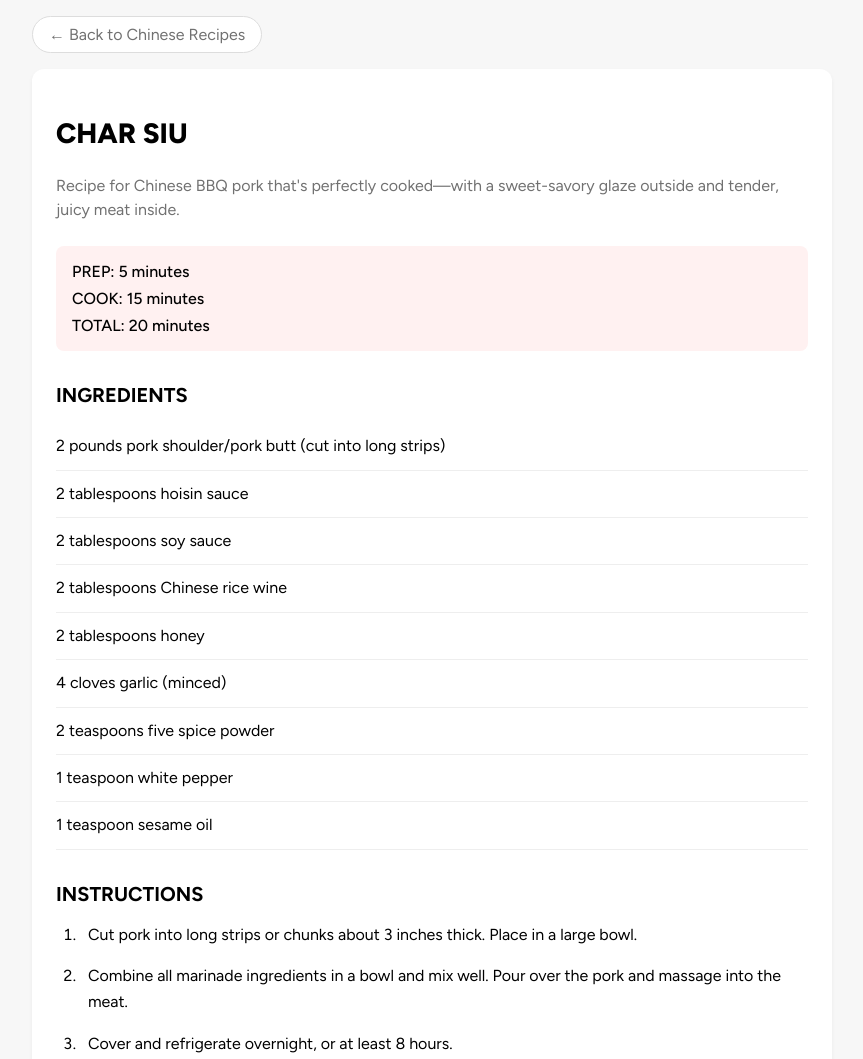
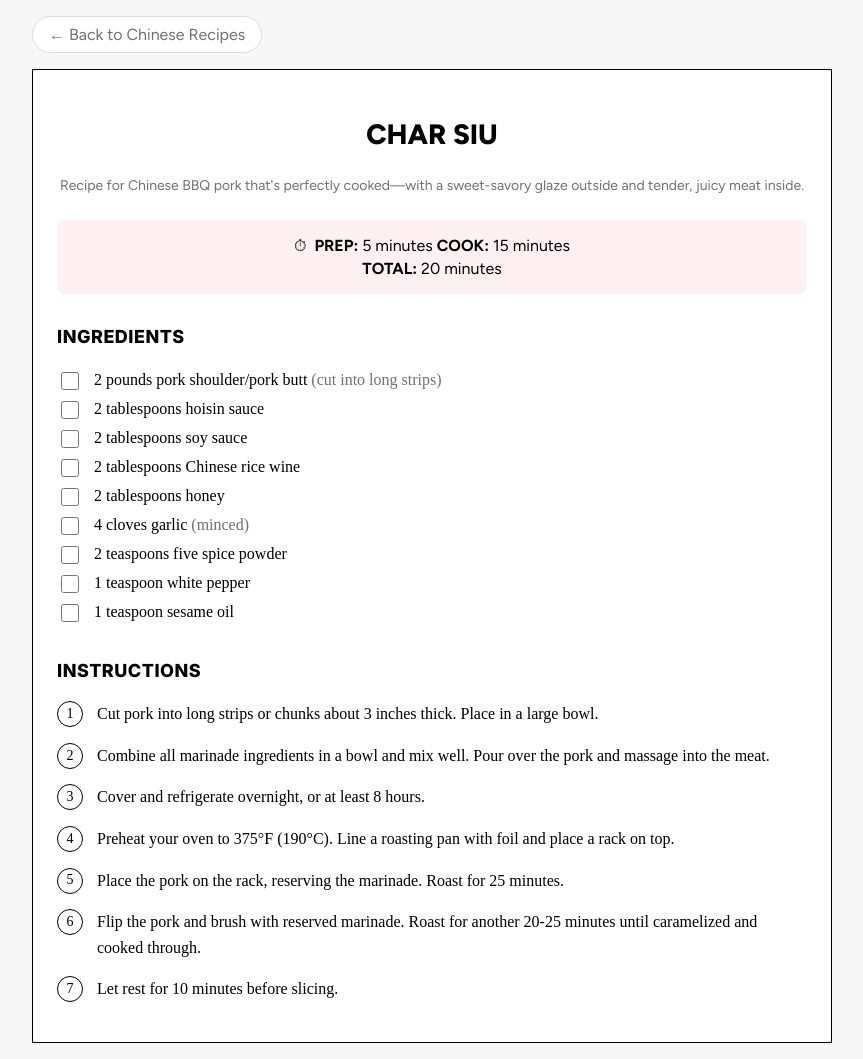
Before and after one commit to evi-liu/homecookjosh, a plain HTML site: page recipes/char-siu.html in a window 1280 px wide. Shown: the top 1059 px of the page, without its empty margins (208-1071 px from the left). Drawn offline with Linux system fonts and the light colour scheme; a web font is replaced by a local one.

Commit message:
way better styling

```diff
--- a/recipes/char-siu.html
+++ b/recipes/char-siu.html
@@ -38,19 +38,23 @@
         .recipe-article {
             background: white;
             padding: 24px;
-            border-radius: 12px;
-            box-shadow: 0 2px 4px rgba(0,0,0,0.05);
+            border: 1px solid black;
+            border-radius: 0;
+            box-shadow: none;
         }
 
         .recipe-title {
             font-size: 28px;
+            font-weight: 800;
             margin-bottom: 24px;
-            font-weight: 800;
+            text-align: center;
         }
 
         .recipe-description {
+            font-size: 14px;
+            line-height: 1.5;
             margin-bottom: 24px;
-            line-height: 1.5;
+            text-align: center;
             color: #717171;
         }
 
@@ -59,15 +63,24 @@
             padding: 16px;
             margin: 24px 0;
             border-radius: 8px;
+            text-align: center;
         }
 
-        .time-item {
-            margin-bottom: 8px;
-            font-weight: 500;
+        .time-row {
+            margin-bottom: 4px;
         }
 
-        .time-item:last-child {
-            margin-bottom: 0;
+        .clock-icon {
+            margin-right: 4px;
+        }
+
+        .time-bar em {
+            font-style: normal;
+            font-weight: normal;
+        }
+
+        .time-bar strong {
+            font-weight: 700;
         }
 
         .recipe-section {
@@ -75,32 +88,78 @@
         }
 
         .section-title {
-            margin-bottom: 16px;
-            font-size: 20px;
-            font-weight: 700;
+            font-family: 'Inter', sans-serif;
+            font-size: 18px;
+            font-weight: 800;
+            margin-bottom: 20px;
+            text-transform: uppercase;
+            letter-spacing: 0.5px;
         }
 
         .ingredients-list {
+            font-family: 'Source Serif Pro', serif;
             list-style: none;
             padding: 0;
             margin: 0;
         }
 
         .ingredients-list li {
-            padding: 12px 0;
-            border-bottom: 1px solid #eee;
-            line-height: 1.4;
+            padding: 3px 0;
+            display: flex;
+            align-items: flex-start;
+            gap: 12px;
+            font-size: 16px;
+            line-height: 1.3;
+        }
+
+        .ingredients-list input[type="checkbox"] {
+            margin-top: 2px;
+            width: 18px;
+            height: 18px;
+        }
+
+        .ingredients-list label {
+            cursor: pointer;
+            flex: 1;
+        }
+
+        .ingredients-list em {
+            font-style: normal;
+            color: #717171;
         }
 
         .instructions-list {
-            padding-left: 24px;
-            margin: 0;
+            font-family: 'Source Serif Pro', serif;
+            padding-left: 0;
+            list-style: none;
+            counter-reset: instructions;
         }
 
         .instructions-list li {
+            position: relative;
+            padding-left: 40px;
             margin-bottom: 16px;
             line-height: 1.6;
-            padding-left: 8px;
+        }
+
+        .instructions-list li::before {
+            counter-increment: instructions;
+            content: counter(instructions);
+            position: absolute;
+            left: 0;
+            top: 0;
+            width: 24px;
+            height: 24px;
+            border: 1px solid #000;
+            border-radius: 50%;
+            display: flex;
+            align-items: center;
+            justify-content: center;
+            font-size: 14px;
+        }
+
+        .note {
+            color: #717171;
         }
 
         @media (max-width: 768px) {
@@ -118,6 +177,7 @@
         }
     </style>
     <link href="https://fonts.googleapis.com/css2?family=Figtree:wght@400;500;600;700;800&display=swap" rel="stylesheet">
+    <link href="https://fonts.googleapis.com/css2?family=Inter:wght@800&family=Source+Serif+Pro:wght@400;600&display=swap" rel="stylesheet">
 </head>
 <body>
     <main>
@@ -131,23 +191,53 @@
             <p class="recipe-description">Recipe for Chinese BBQ pork that's perfectly cooked—with a sweet-savory glaze outside and tender, juicy meat inside.</p>
 
             <div class="time-bar">
-                <div class="time-item">PREP: 5 minutes</div>
-                <div class="time-item">COOK: 15 minutes</div>
-                <div class="time-item">TOTAL: 20 minutes</div>
+                <div class="time-row">
+                    <span class="clock-icon">⏱</span> <strong>PREP:</strong> <em>5 minutes</em> <strong>COOK:</strong> <em>15 minutes</em>
+                </div>
+                <div class="time-total">
+                    <strong>TOTAL:</strong> <em>20 minutes</em>
+                </div>
             </div>
 
             <section class="recipe-section">
                 <h2 class="section-title">INGREDIENTS</h2>
                 <ul class="ingredients-list">
-                    <li>2 pounds pork shoulder/pork butt (cut into long strips)</li>
-                    <li>2 tablespoons hoisin sauce</li>
-                    <li>2 tablespoons soy sauce</li>
-                    <li>2 tablespoons Chinese rice wine</li>
-                    <li>2 tablespoons honey</li>
-                    <li>4 cloves garlic (minced)</li>
-                    <li>2 teaspoons five spice powder</li>
-                    <li>1 teaspoon white pepper</li>
-                    <li>1 teaspoon sesame oil</li>
+                    <li>
+                        <input type="checkbox" id="ing1">
+                        <label for="ing1">2 pounds pork shoulder/pork butt <span class="note">(cut into long strips)</span></label>
+                    </li>
+                    <li>
+                        <input type="checkbox" id="ing2">
+                        <label for="ing2">2 tablespoons hoisin sauce</label>
+                    </li>
+                    <li>
+                        <input type="checkbox" id="ing3">
+                        <label for="ing3">2 tablespoons soy sauce</label>
+                    </li>
+                    <li>
+                        <input type="checkbox" id="ing4">
+                        <label for="ing4">2 tablespoons Chinese rice wine</label>
+                    </li>
+                    <li>
+                        <input type="checkbox" id="ing5">
+                        <label for="ing5">2 tablespoons honey</label>
+                    </li>
+                    <li>
+                        <input type="checkbox" id="ing6">
+                        <label for="ing6">4 cloves garlic <span class="note">(minced)</span></label>
+                    </li>
+                    <li>
+                        <input type="checkbox" id="ing7">
+                        <label for="ing7">2 teaspoons five spice powder</label>
+                    </li>
+                    <li>
+                        <input type="checkbox" id="ing8">
+                        <label for="ing8">1 teaspoon white pepper</label>
+                    </li>
+                    <li>
+                        <input type="checkbox" id="ing9">
+                        <label for="ing9">1 teaspoon sesame oil</label>
+                    </li>
                 </ul>
             </section>
 
```
